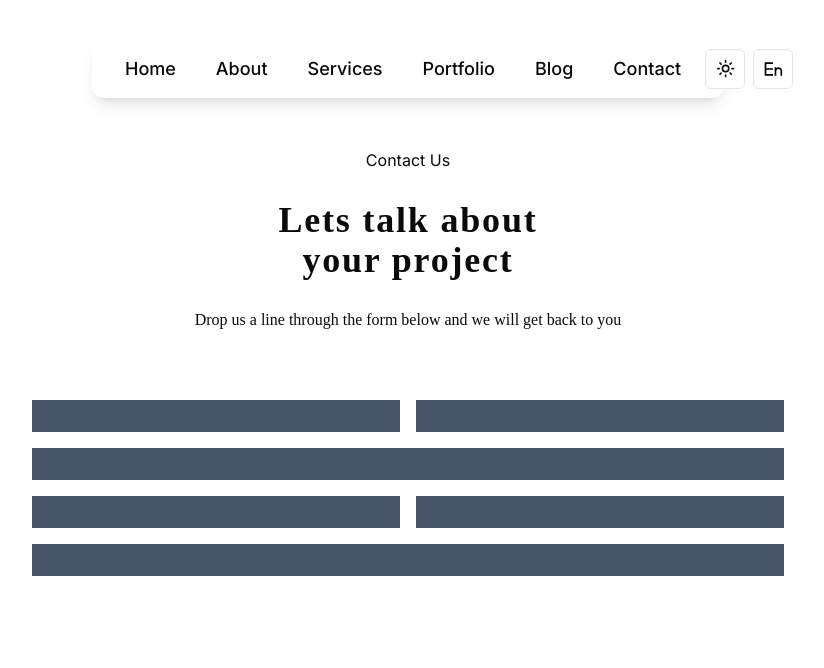
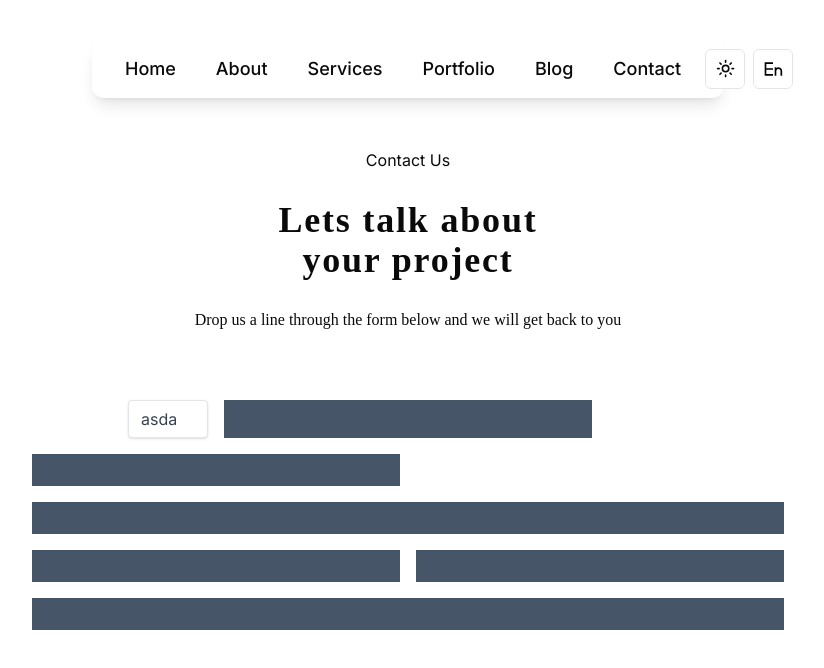
Before and after one commit to Itsbrandria/brandria, a Next.js app: page /en/contact in a window 1280 px wide. Shown: the top 668 px of the page, without its empty margins (232-1056 px from the left). Built offline with nearby package versions, Linux system fonts and the light colour scheme.

Commit message:
Contact Page

```diff
--- a/src/app/[locale]/contact/page.tsx
+++ b/src/app/[locale]/contact/page.tsx
@@ -10,6 +10,16 @@ export default function page() {
           <h5 className='lg:max-w-5xl mx-auto space-y-4 '>Drop us a line through the form below and we will get back to you</h5>
         </div>
         <div className='grid grid-cols-8 gap-4 mx-52'>
+          <label className="block text-gray-700 text-sm font-bold mb-2">
+          </label>
+          <input
+            id="1"
+            type="text"
+            placeholder="write"
+            value="asda"
+
+            className="shadow appearance-none border rounded w-full py-2 px-3 text-gray-700 leading-tight focus:outline-none focus:shadow-outline"
+          />
           <div className='p-4 col-span-4 bg-slate-600'/>
           <div className='p-4 col-span-4 bg-slate-600'/>
           <div className='p-4 col-span-8 bg-slate-600'/>
```
